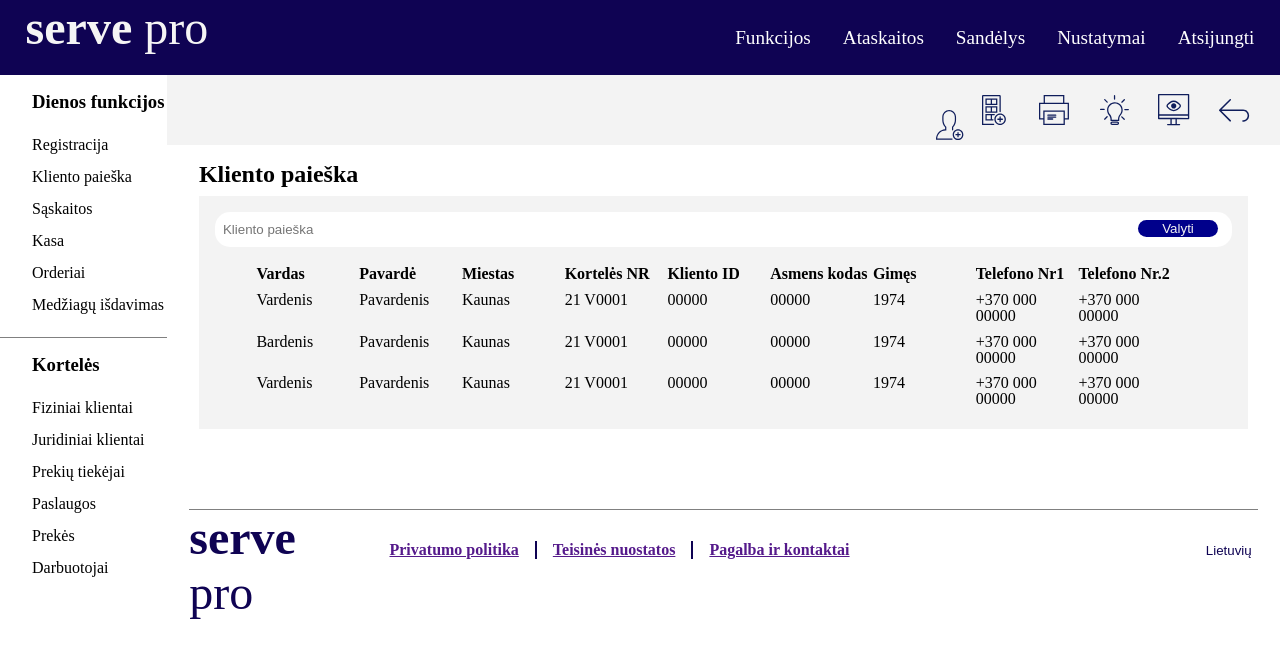
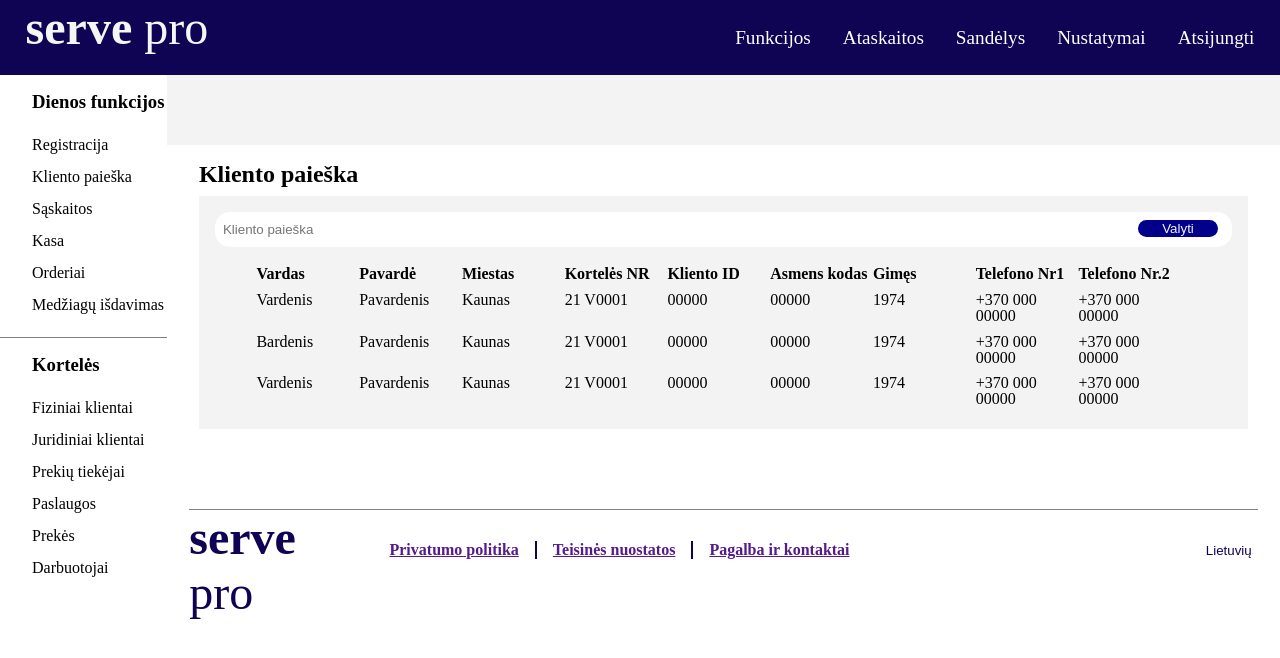
Before and after one commit to NeilaVait/ReactUzduotis-serve, a React (Create React App) app: page /funkcijos in a window 1280 px wide. Shown: the top 658 px of the page. Built offline with nearby package versions, Linux system fonts and the light colour scheme.

Commit message:
functionItem component fix

```diff
--- a/src/components/FunctionsMenu/FunctionItem/FunctionItem.jsx
+++ b/src/components/FunctionsMenu/FunctionItem/FunctionItem.jsx
@@ -1,19 +1,10 @@
-import logo1 from '../../../assets/Сгруппировать 568.svg';
-import logo2 from '../../../assets/Сгруппировать 569.svg';
-import logo3 from '../../../assets/Сгруппировать 738.svg';
-import logo4 from '../../../assets/Сгруппировать 739.svg';
-import logo5 from '../../../assets/Сгруппировать 540.svg';
-import logo6 from '../../../assets/Сгруппировать 531.svg';
 import styles from './FunctionItem.module.css';
+import infoIcon from '../../../assets/Info.svg';
 
-const logos = [logo1, logo2, logo3, logo4, logo5, logo6];
-
-function FunctionItem() {
+function FunctionItem({ logo, info }) {
   return (
     <div className={styles.logo}>
-      {logos.map((logo) => (
-        <img src={logo} alt="" />
-      ))}
+      <img src={info ? infoIcon : logo} alt="" />
     </div>
   );
 }
--- a/src/components/FunctionsMenu/FunctionItem/FunctionItem.module.css
+++ b/src/components/FunctionsMenu/FunctionItem/FunctionItem.module.css
@@ -1,7 +1,14 @@
 @import '../../../App.css';
 
-.logo > img:hover {
+.logo {
+  cursor: pointer;
+  height: 60px;
+  width: 60px;
+  background-color: var(--color-lightgray);
+  border-radius: 10px;
+}
+
+.logo:hover {
   background-color: var(--color-darkgray);
   border-radius: 10px;
-  cursor: pointer;
 }
```
Also changed, not shown: src/assets/Info.svg (added), src/assets/Сгруппировать 568.svg.
